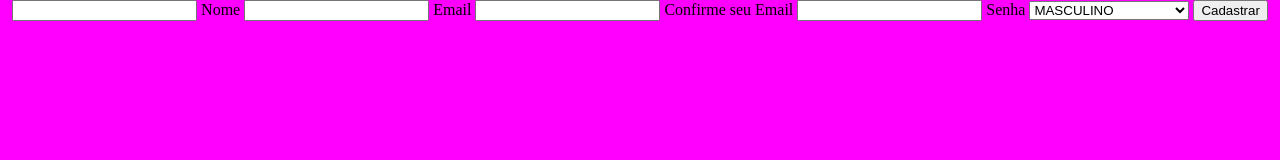
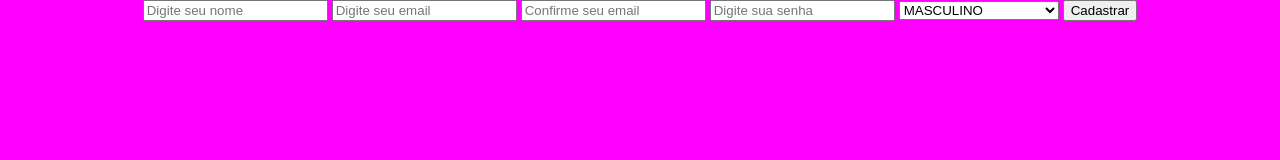
Before and after one commit to JulioCesar181203/SalvarDaddosEmail, a plain HTML site: page index.html in a window 1280 px wide. Drawn offline with Linux system fonts and the light colour scheme.

Commit message:
terminar site

```diff
--- a/index.html
+++ b/index.html
@@ -11,10 +11,10 @@
 <body>
     <div>
 
-    <input type="text" required  id="Nome"> Nome
-    <input type="email" name="" required id="email"> Email
-    <input type="email" name="" required id="email2"> Confirme seu Email
-    <input type="password" name="" required id="senha"> Senha
+    <input type="text" placeholder="Digite seu nome" id="Nome">
+    <input type="email" placeholder="Digite seu email" required id="email">
+    <input type="email" placeholder="Confirme seu email" id="email2">
+    <input type="password" placeholder="Digite sua senha" id="senha">
 
 
     <select name="" required id="sexo">
@@ -31,6 +31,7 @@
     </div>
 
     <h2></h2>
+    <!-- <a href="">Não sou eu</a> -->
 
 </body>
 </html>
--- a/script.js
+++ b/script.js
@@ -11,7 +11,7 @@ let div = document.querySelector("div")
 
 
 function cadastrar(){
-if(email1 === email2){
+if(email1.value == email2.value){
     localStorage.setItem("nome", nome.value)
     localStorage.setItem("email1", email1.value)
     localStorage.setItem("email2", email2.value)
@@ -25,9 +25,12 @@ if(email1 === email2){
     }
 
 
-        // div.style.display = "none"
-        // texto.innerHTML = `Bem vindo ${localStorage.nome}`;
-    }
+
+}
+
+
+
+botao.onclick = cadastrar;
 
 
 
@@ -35,4 +38,18 @@ if(email1 === email2){
 
 
 
-botao.onclick = cadastrar;
+
+
+
+
+
+
+
+
+
+
+
+
+
+// div.style.display = "none"
+// texto.innerHTML = `Bem vindo ${localStorage.nome}`;
--- a/style.css
+++ b/style.css
@@ -10,3 +10,7 @@ body{
 div{
 
 }
+
+/* a{
+    text-decoration: none
+} */
```
